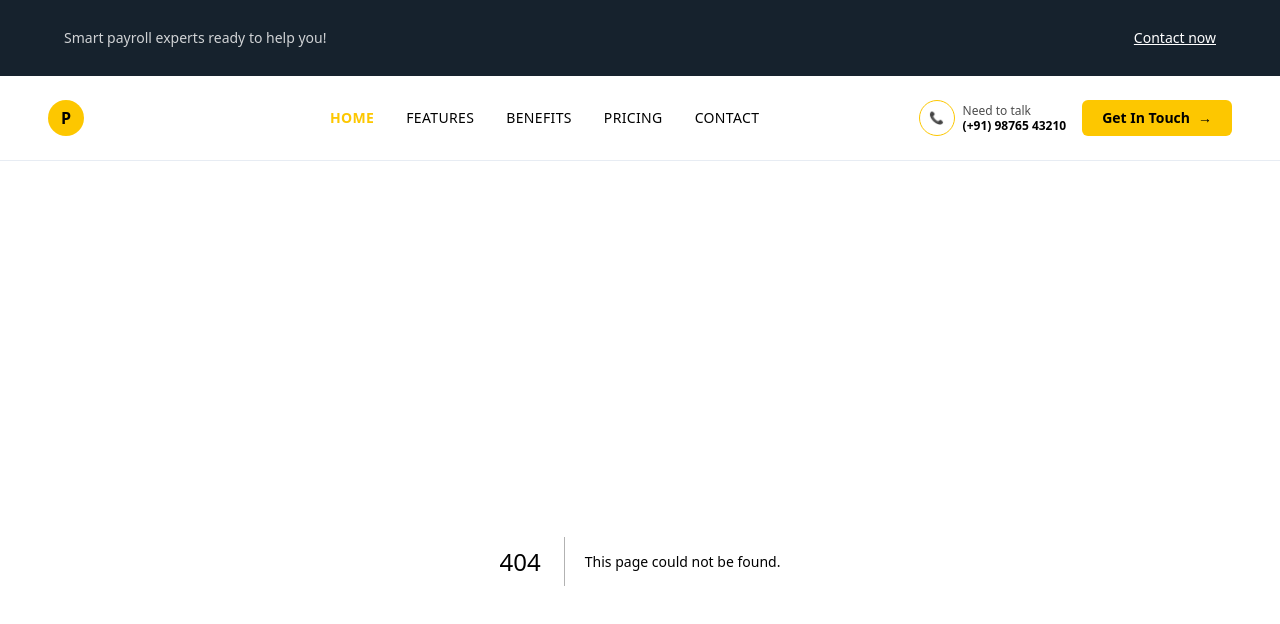
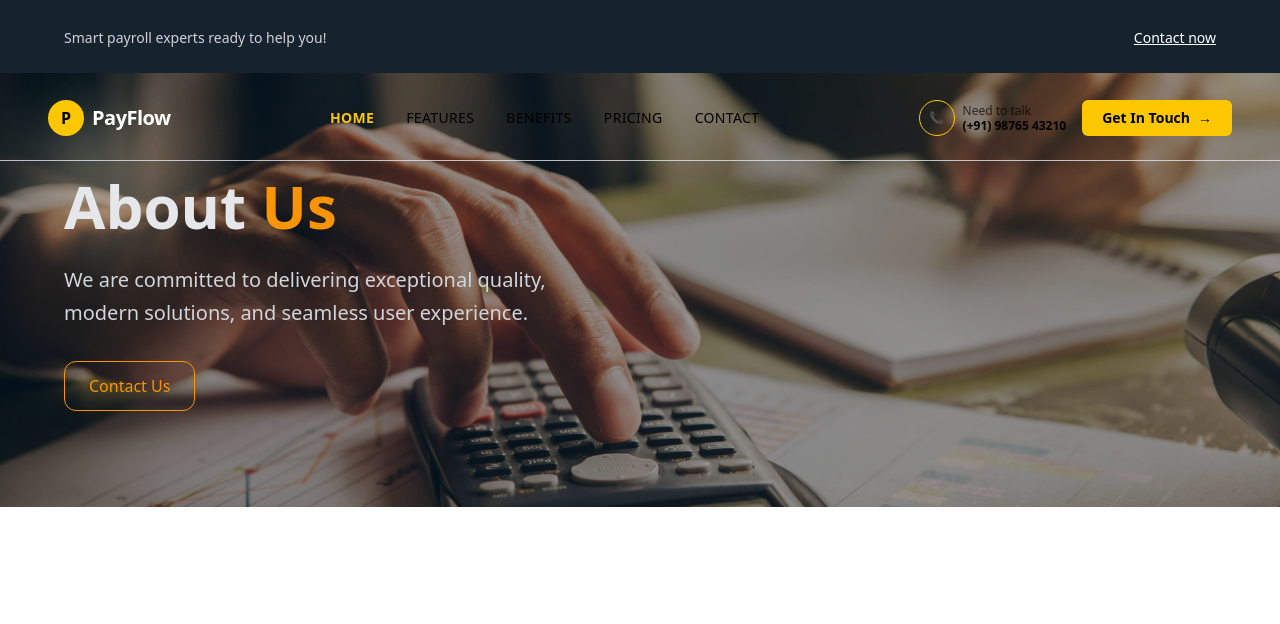
Before and after one commit to DevikaChhipa/Payrol_Website, a Next.js app in the folder payrol_website/: page /About in a window 1280 px wide. Before the commit this address had no page. Shown: the top 624 px of the page. Built offline with nearby package versions, Linux system fonts and the light colour scheme.

Commit message:
about banner

```diff
--- /dev/null
+++ b/payrol_website/components/About/AboutBanner.js
@@ -0,0 +1,63 @@
+"use client";
+import Link from "next/link";
+import { motion } from "framer-motion";
+
+export default function AboutBanner() {
+  return (
+    <section className="relative overflow-hidden -mt-22 bg-cover bg-center bg-no-repeat py-24 px-6 md:px-16"
+  style={{ backgroundImage: "url('about/banner-bg.jpg')" }}>
+    <div className="absolute inset-0 bg-black/40"></div>
+
+      {/* Soft floating circles */}
+      <div className="absolute top-10 left-10 w-32 h-32 bg-[#ffdfb2] rounded-full opacity-30 blur-2xl animate-pulse"></div>
+      <div className="absolute bottom-0 right-0 w-40 h-40 bg-[#ffe1c2] rounded-full opacity-30 blur-3xl animate-ping"></div>
+
+      <div className="relative max-w-6xl mx-auto grid md:grid-cols-2 gap-10 items-center">
+
+        {/* LEFT CONTENT */}
+        <motion.div
+          initial={{ opacity: 0, x: -50 }}
+          whileInView={{ opacity: 1, x: 0 }}
+          transition={{ duration: 0.8 }}
+          viewport={{ once: true }}
+        >
+          <h1 className="text-4xl md:text-6xl font-bold text-gray-200 leading-tight">
+            About <span className="text-[#fa9404]">Us</span>
+          </h1>
+
+          <p className="mt-5 text-gray-300 text-lg md:text-xl leading-relaxed">
+            We are committed to delivering exceptional quality, modern solutions,
+            and seamless user experience.
+          </p>
+
+          {/* Animated Buttons */}
+          <motion.div
+            className="mt-8 flex gap-4"
+            initial={{ opacity: 0, y: 20 }}
+            whileInView={{ opacity: 1, y: 0 }}
+            transition={{ delay: 0.6, duration: 0.6 }}
+            viewport={{ once: true }}
+          >
+
+
+            <Link href="/contact" className="px-6 py-3 border border-[#fa9404] text-[#fa9404] rounded-xl hover:bg-[#fa9404] hover:text-white transition-all duration-300">
+              Contact Us
+            </Link>
+          </motion.div>
+        </motion.div>
+
+        {/* RIGHT IMAGE / ARTWORK */}
+        <motion.div
+          initial={{ opacity: 0, scale: 0.9 }}
+          whileInView={{ opacity: 1, scale: 1 }}
+          transition={{ duration: 0.8 }}
+          viewport={{ once: true }}
+          className="flex justify-center"
+        >
+
+        </motion.div>
+
+      </div>
+    </section>
+  );
+}
--- a/payrol_website/package.json
+++ b/payrol_website/package.json
@@ -9,6 +9,7 @@
     "lint": "eslint"
   },
   "dependencies": {
+    "framer-motion": "^12.23.24",
     "next": "16.0.5",
     "react": "19.2.0",
     "react-dom": "19.2.0"
--- /dev/null
+++ b/payrol_website/src/app/About/page.js
@@ -0,0 +1,12 @@
+"use client";
+
+import AboutBanner from "../../../components/About/AboutBanner";
+
+
+export default function About() {
+  return (
+    <>
+      <AboutBanner />
+    </>
+  );
+}
```
Also changed, not shown: payrol_website/public/about/banner-bg.jpg (added), 1 other file (tests, documents, lock files or other folders).
